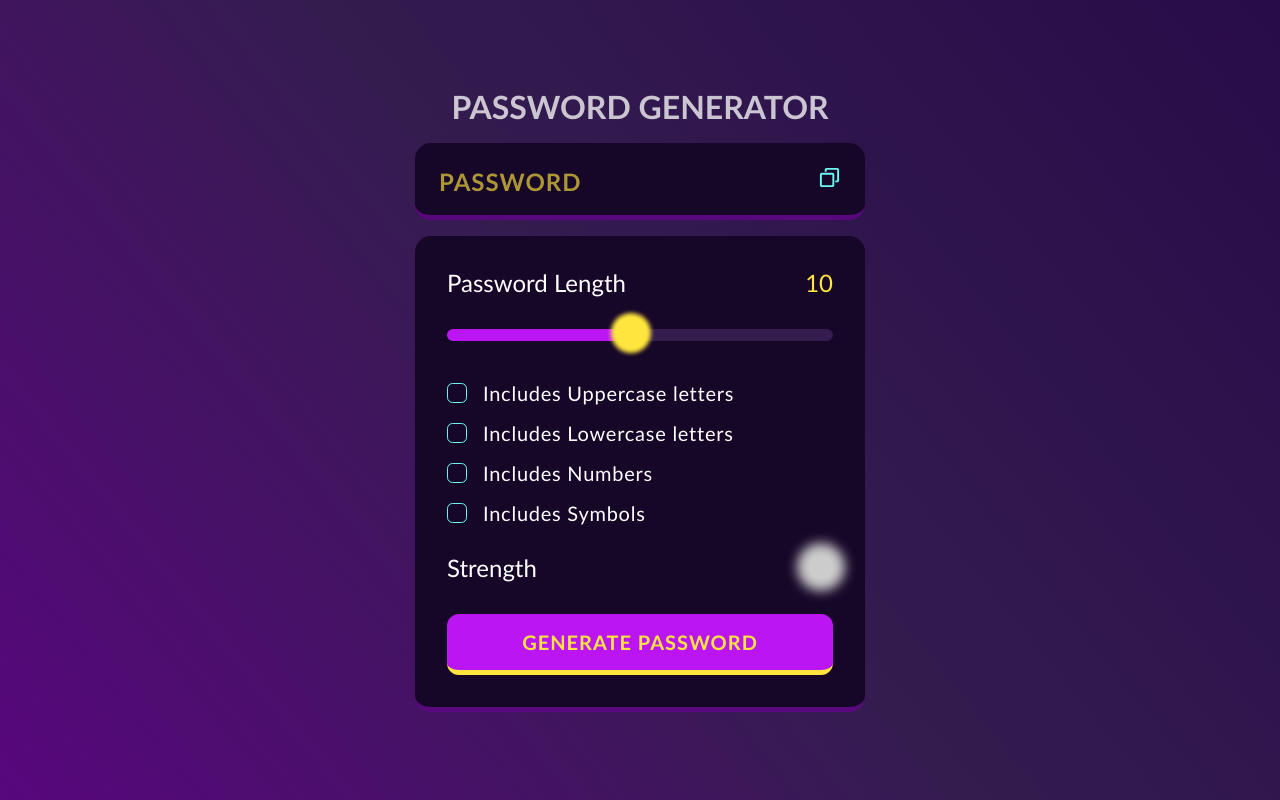
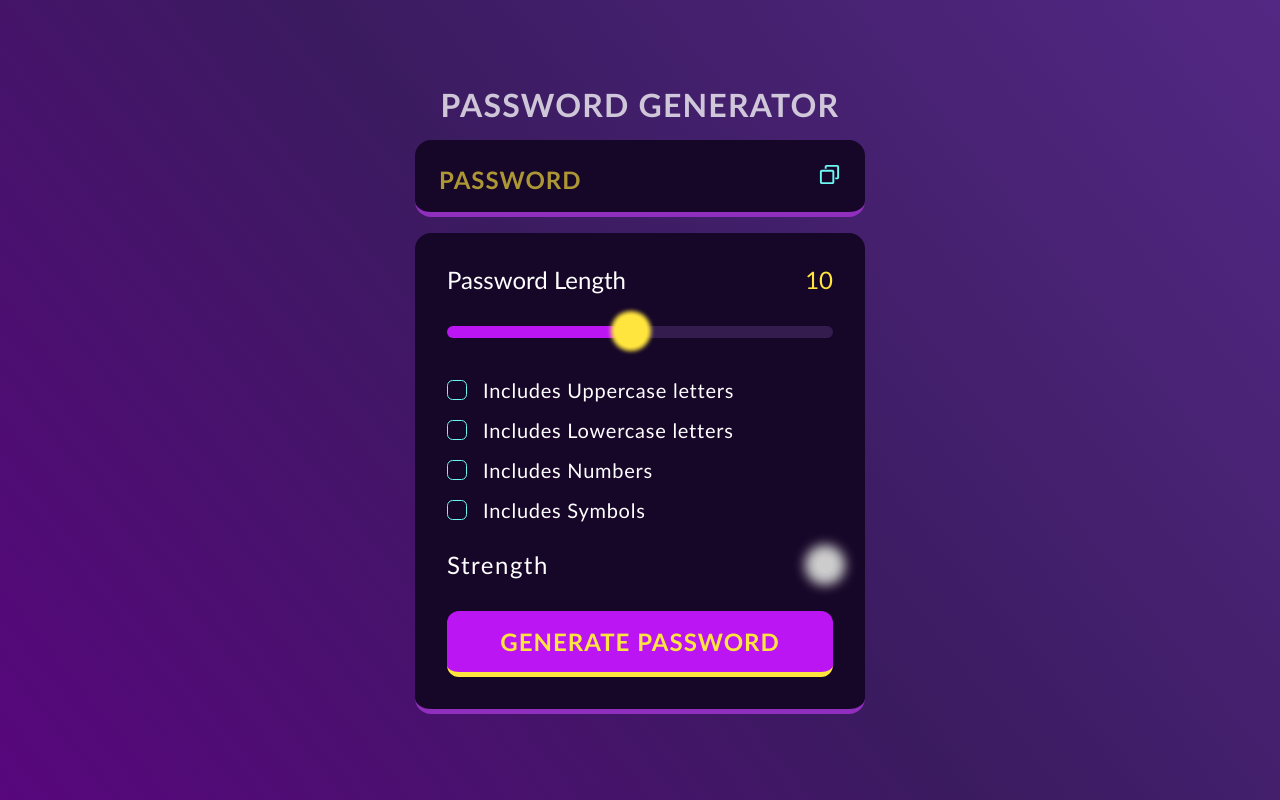
Before and after one commit to Denish2410/PassWord-Generator, a plain HTML site: page index.html in a window 1280 px wide. Drawn offline with Linux system fonts and the light colour scheme.

Commit message:
project complete

```diff
--- a/style.css
+++ b/style.css
@@ -29,7 +29,7 @@ body{
     flex-direction: column;
     align-items: center;
     justify-content: center;
-    background: linear-gradient(231deg,rgb(40, 11, 73) 0%,rgba(52,28,79,1) 50%,rgba(88,7,125,1) 100%);
+    background: linear-gradient(231deg,rgb(83, 40, 132) 0%,rgb(59, 27, 96) 50%,rgba(88,7,125,1) 100%);
 }
 .container{
     width: 90%;
@@ -42,13 +42,14 @@ h1{
     text-transform: uppercase;
     text-align: center;
     line-height: 1.2;
-    font-weight: 600;
+    letter-spacing: 1.2px;
+    font-weight: 700;
 }
 .display-container{
     position: relative;
     background-color: var(--dk-violet);
     border-radius: 1rem;
-    border-bottom: 0.35rem solid var(--lt-violet2);
+    border-bottom: 0.35rem solid hsl(281, 61%, 46%);
     margin: 1rem 0;
     padding-top: 0.35rem;
 }
@@ -87,6 +88,10 @@ h1{
     background-color: transparent;
     border: none;
     outline: none;
+    cursor: pointer;
+}
+.copyBtn:active{
+    cursor: default;
 }
 .tooltip{
     position: absolute;
@@ -111,7 +116,7 @@ h1{
     background-color: var(--dk-violet);
     border-radius: 1rem;
     padding: 2rem;
-    border-bottom: 0.35rem solid var(--lt-violet2);
+    border-bottom: 0.35rem solid hsl(281, 61%, 46%);
 }
 .length-container{
     display: flex;
@@ -154,7 +159,7 @@ h1{
     transition: all 100ms ease-in;
 }
 .slider:focus{
-    outline: 1.5px solid var(--vb-yellow);
+    outline: 1px solid var(--vb-yellow);
 }
 .slider::-webkit-slider-thumb:hover{
     background-color: var(--dk-violet);
@@ -195,6 +200,9 @@ h1{
     font-size: 1.25rem;
     letter-spacing: 0.75px;
 }
+.check label:hover{
+    cursor: pointer;
+}
 .strength-container{
     display: flex;
     justify-content: space-between;
@@ -203,12 +211,13 @@ h1{
     margin-bottom: 2rem;
 }
 .strength-container p{
+    letter-spacing: 1.5px;
     color: var(--pl-white);
     font-size: 1.5rem;
 }
 .strength-container .indicator{
-    width: 1.5rem;
-    height: 1.5rem;
+    width: 1rem;
+    height: 1rem;
     border-radius: 50%;
 }
 .generateButton{
@@ -223,11 +232,15 @@ h1{
     letter-spacing: 1px;
     color: var(--vb-yellow);
     font-weight: 600;
-    font-size: 1.25rem;
+    font-size: 1.5rem;
 }
 .generateButton:hover{
     cursor: pointer;
+    background-color: hsl(285, 78%, 42%);
+    border-bottom: 0.35rem solid hsl(52, 61%, 47%);
 }
 .generateButton:active{
     cursor: default;
+    background-color: hsl(285, 73%, 25%);
+    border-bottom: 0.35rem solid hsl(52, 63%, 24%);
 }
```
